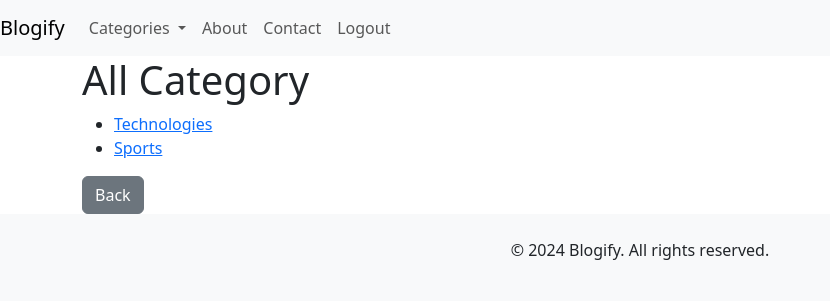
After one commit to nishanlimbuchemjong/Blogify-Python-Django, a Django app: page /users/categories/ in a window 1280 px wide. The commit adds this page. Shown: the top 301 px of the page, without its empty margins (0-830 px from the left). Run offline with Django 5.2, Linux system fonts and the light colour scheme; data comes from the database, SQL or seed files in the repository; both versions use the stored data as it was after the commit.

Commit message:
[add] category_list added on admin

```diff
--- a/User/templates/admin/admin_base.html
+++ b/User/templates/admin/admin_base.html
@@ -9,11 +9,17 @@
 <body>
     <!-- Navbar -->
     <nav class="navbar navbar-expand-lg navbar-light bg-light">
-        <a class="navbar-brand" href="{% url 'landing_page' %}">Blogify</a>
+        <a class="navbar-brand" href="{% url 'admin_home' %}">Blogify</a>
         <div class="collapse navbar-collapse" id="navbarNav">
             <ul class="navbar-nav ml-auto">
-                <li class="nav-item">
-                    <a class="nav-link" href="{% url 'category_list' %}">Category</a>
+                <li class="nav-item dropdown">
+                    <a class="nav-link dropdown-toggle" href="#" id="categoryDropdown" role="button" data-bs-toggle="dropdown" aria-expanded="false">
+                        Categories
+                    </a>
+                    <ul class="dropdown-menu" aria-labelledby="categoryDropdown">
+                        <li><a class="dropdown-item" href="{% url 'admin_category_list' %}">Categories</a></li>
+<!--                        <li><a class="dropdown-item" href="{% url 'add_user_category' %}">Add Category</a></li>-->
+                    </ul>
                 </li>
                 <li class="nav-item">
                     <a class="nav-link" href="#">About</a>
--- /dev/null
+++ b/User/templates/admin/admin_category_list.html
@@ -0,0 +1,14 @@
+{% extends 'admin/admin_base.html' %}
+
+{% block title %}Categories{% endblock %}
+
+{% block content %}
+    <h1>All Category</h1>
+    <ul>
+        {% for category in categories %}
+            <li><a href="{% url 'user_category_post' category.id %}">{{ category.name }}</a></li>
+        {% endfor %}
+    </ul>
+    <!-- Optionally, adding a back link to the landing page -->
+    <a href="{% url 'admin_home'%}" class="btn btn-secondary">Back</a>
+{% endblock %}
--- a/User/urls.py
+++ b/User/urls.py
@@ -7,11 +7,11 @@ urlpatterns = [
     path('signup/', views.Register, name='signup'),
     path('logout/', views.Logout, name='logout'),
 
+    # User urls
     path('user_home/', views.UserHome, name='user_home'),
 
     path('category/<int:category_id>/', views.UserCategoryPosts, name='user_category_post'),
     path('category/', views.UserCategoryList, name='user_category_list'),
-    path('category/add', views.AddCategory, name='add_user_category'),
 
     path('posts/', views.UserPosts, name='user_own_post'),
     path('posts/add/', views.AddPost, name='add_user_post'),
@@ -24,5 +24,9 @@ urlpatterns = [
     path('like/<int:post_id>/', views.toggle_like, name='toggle_like'),
     path('comment/<int:post_id>/', views.post_comment, name='post_comment'),
 
+    # Admin urls
     path('admin_home/', views.AdminHome, name='admin_home'),
+    path('categories/', views.AdminCategoryList, name='admin_category_list'),
+    path('category/add', views.AddCategory, name='add_user_category'),
+
 ]
--- a/User/views.py
+++ b/User/views.py
@@ -93,30 +93,19 @@ def Register(request):
     return render(request, 'signup.html', {'form': form})
 
 def UserCategoryList(request):
-    # Handle form submission
-    # if request.method == 'POST':
-    #     form = CategoryForm(request.POST)
-    #     if form.is_valid():
-    #         form.save()
-    #         messages.success(request, "Category added successfully!")
-    #         return redirect('user/user_category_list')
-    # else:
-    #     form = CategoryForm()
-
-    # Fetch all categories
     categories = Category.objects.all()
     return render(request, 'user/user_category_list.html', {'categories': categories})
 
-def AddCategory(request):
-    if request.method == 'POST':
-        form = CategoryForm(request.POST)
-        if form.is_valid():
-            form.save()
-            messages.success(request, "Category added successfully!")
-            return redirect('user/user_category_list')
-    else:
-        form = CategoryForm()
-    return render(request, 'user/user_add_category.html', { 'form': form})
+# def AddCategory(request):
+#     if request.method == 'POST':
+#         form = CategoryForm(request.POST)
+#         if form.is_valid():
+#             form.save()
+#             messages.success(request, "Category added successfully!")
+#             return redirect('admin_category_list')
+#     else:
+#         form = CategoryForm()
+#     return render(request, 'admin/user_add_category.html', { 'form': form})
 
 def UserCategoryPosts(request, category_id):
     # Get the category based on the ID
@@ -247,3 +236,18 @@ def post_comment(request, post_id):
             return JsonResponse({"error": "No content provided"}, status=400)
 
     return JsonResponse({"error": "Invalid request"}, status=400)
+
+def AdminCategoryList(request):
+    categories = Category.objects.all()
+    return render(request, 'admin/admin_category_list.html', {'categories': categories})
+
+def AddCategory(request):
+    if request.method == 'POST':
+        form = CategoryForm(request.POST)
+        if form.is_valid():
+            form.save()
+            messages.success(request, "Category added successfully!")
+            return redirect('admin_category_list')
+    else:
+        form = CategoryForm()
+    return render(request, 'admin/admin_add_category.html', { 'form': form})
```
Also changed, not shown: User/templates/admin/add_category_list.html (added, +10 -0 lines), User/templates/user/user_base.html (+3 -8 lines), db.sqlite3.
